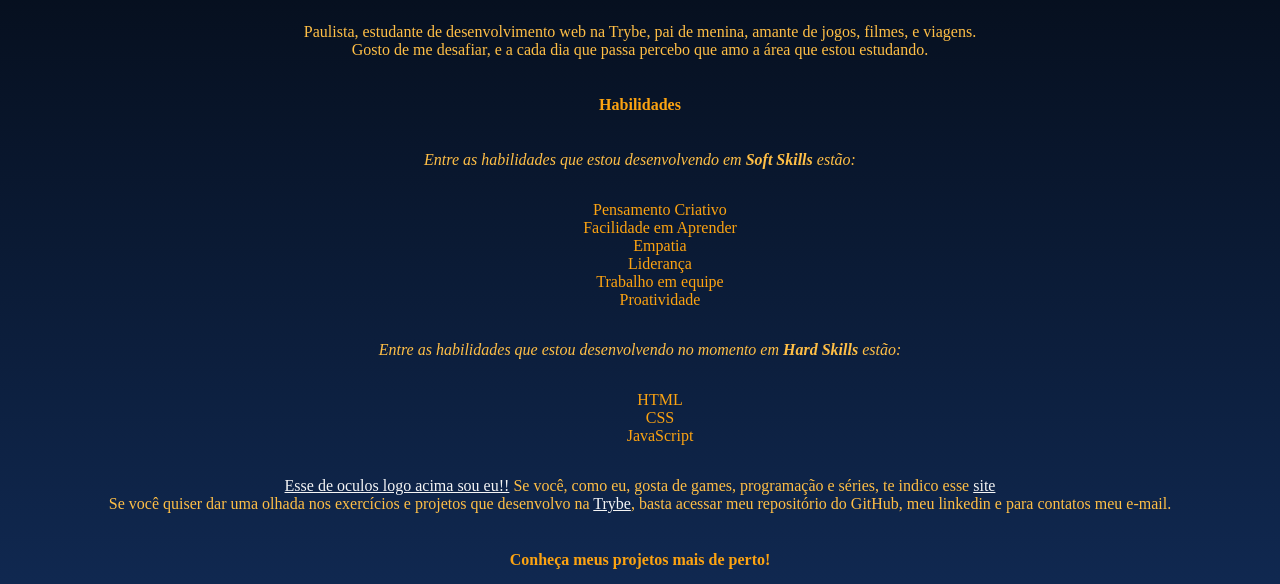
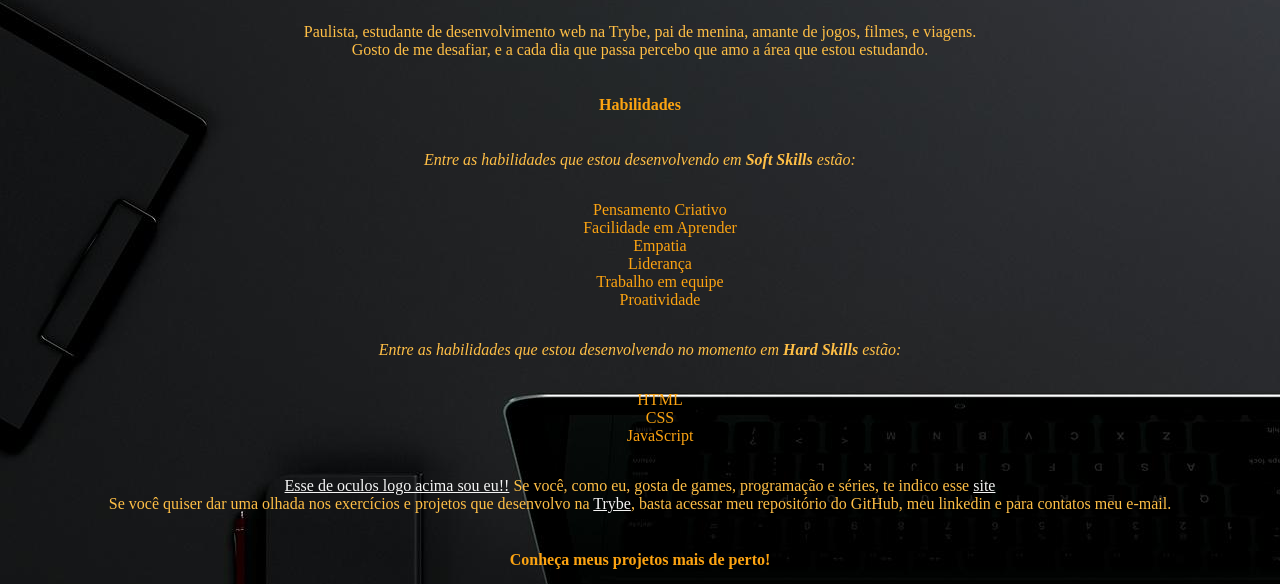
Before and after one commit to betogaspar/betogaspar.github.io, a plain HTML site: page index.html in a window 1280 px wide. Shown: the part 377-961 px from the top of the page. Drawn offline with Linux system fonts and the light colour scheme.

Commit message:
adicionado novo background

```diff
--- a/style.css
+++ b/style.css
@@ -1,5 +1,5 @@
 body {
-    background: linear-gradient(black, #122d5a);
+    background-image: url(images/backgroung-portolio.jpg);
 }
 
 header {
```
Also changed, not shown: images/backgroung-portolio.jpg (added).
